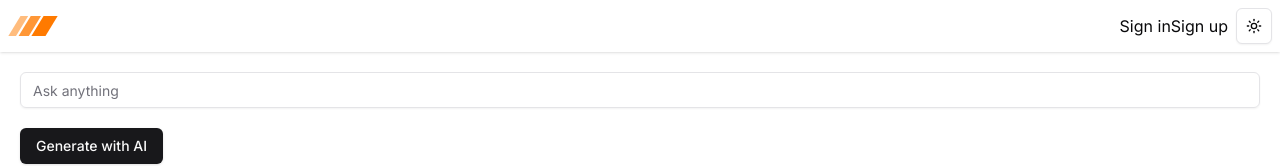
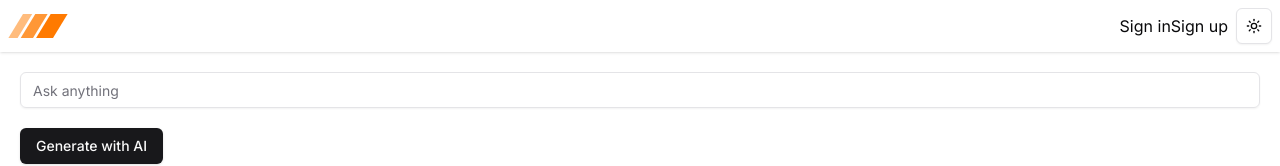
Before and after one commit to MXMaddux/AI-Gen-Ud, a Next.js app: page / in a window 1280 px wide. Shown: the top 166 px of the page. Built offline with nearby package versions, Linux system fonts and the light colour scheme; no server answers.

Commit message:
Make logo bigger again

```diff
--- a/components/nav/top-nav.tsx
+++ b/components/nav/top-nav.tsx
@@ -19,7 +19,7 @@ function TopNav() {
   return (
     <nav className="flex justify-between items-center p-2 shadow">
       <Link href={"/"}>
-        <Image src={logo} alt="logo" width={50} height={50} priority />
+        <Image src={logo} alt="logo" width={60} height={60} priority />
       </Link>
       <div className="flex items-center">
         {isSignedIn && (
```
